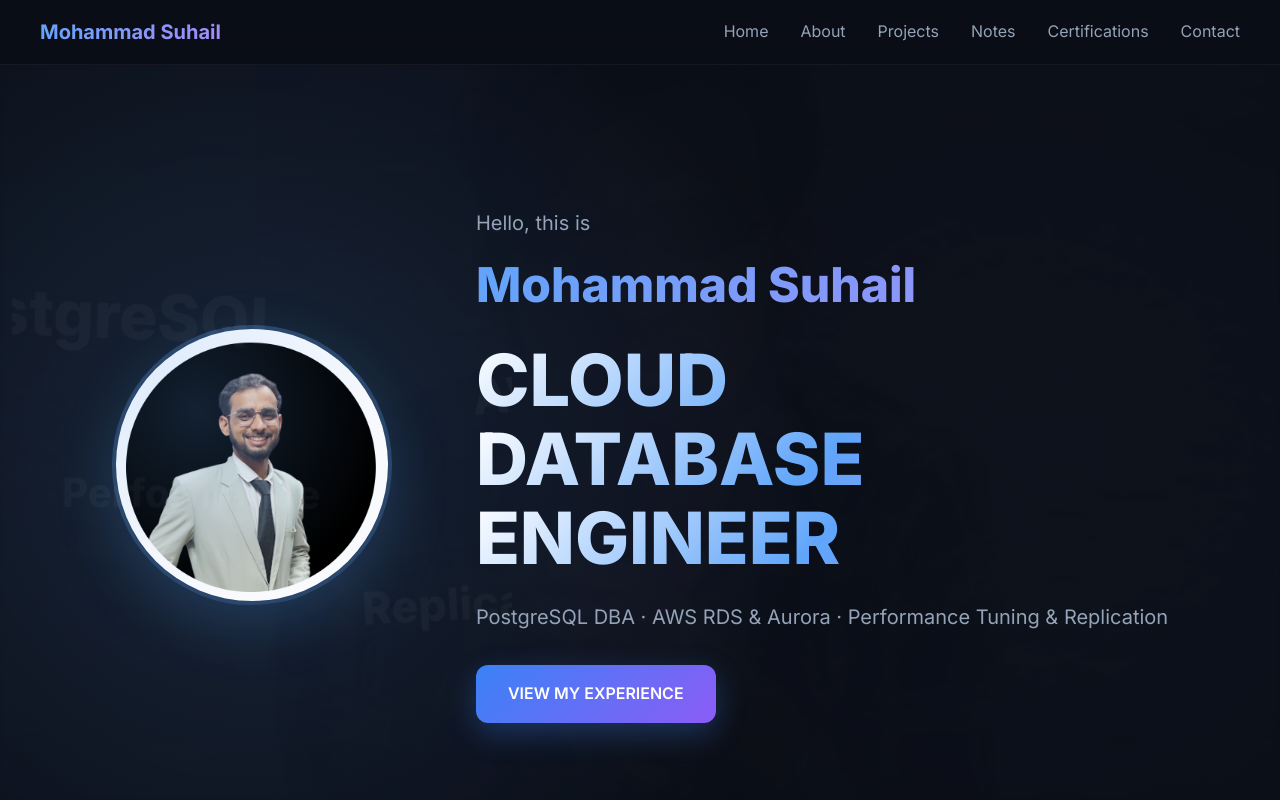
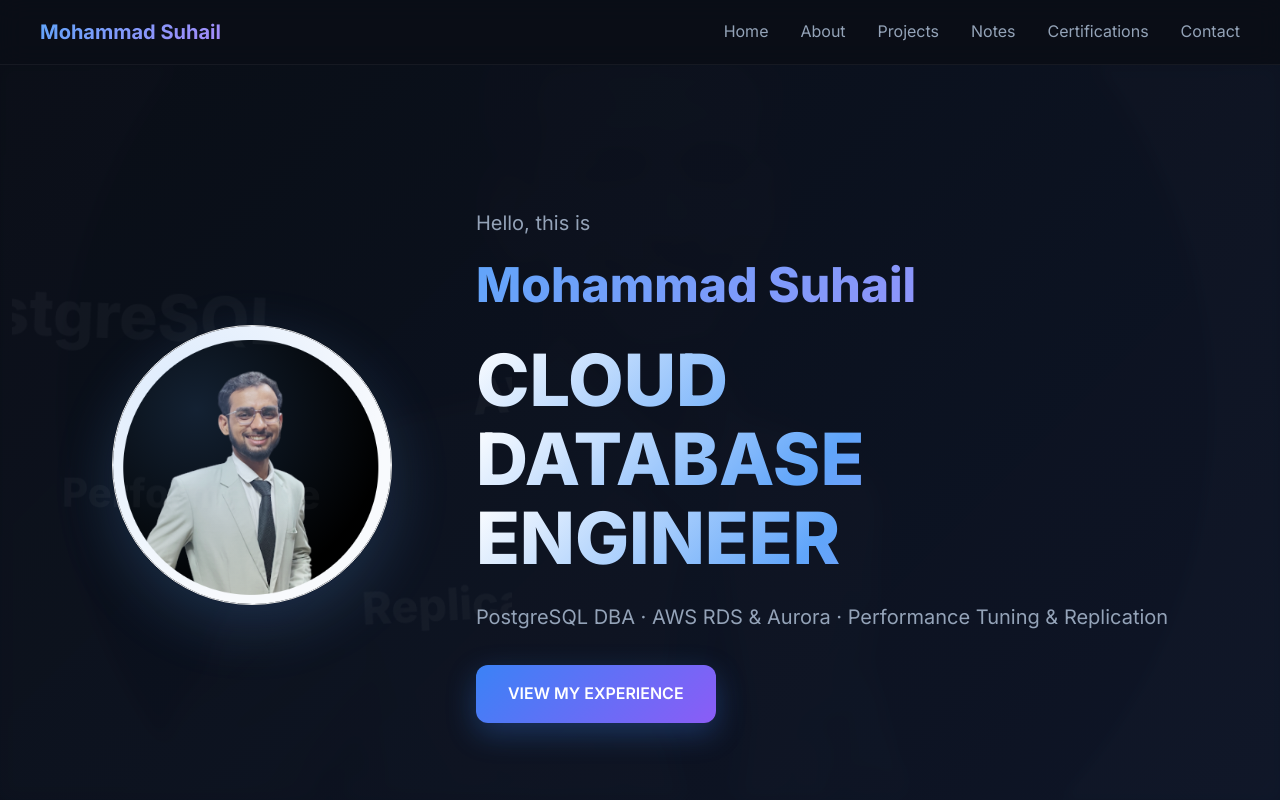
Before and after one commit to mdsuhail-3257/portfolio_claude, a plain HTML site: page index.html in a window 1280 px wide. Shown: the top 800 px of the page. Drawn offline with nearby package versions, Linux system fonts and the light colour scheme.

Commit message:
Refactor hero section styles and profile circle
Updated background image and overlay styles for the hero section. Adjusted border styles and animations for profile circle.

```diff
--- a/styles.css
+++ b/styles.css
@@ -127,17 +127,17 @@ body {
   overflow: hidden;
 }
 
-/* Background image layer (EDIT: Replace with your photo) */
+/* Background image layer - Your photo with light overlay */
 .hero::before {
   content: '';
   position: absolute;
   inset: 0;
-  background-image: url('assets/background.jpg');
+  background-image: url('assets/profile.jpg');
   background-size: cover;
   background-position: center;
   background-attachment: fixed;
-  opacity: 0.12;
-  filter: blur(3px);
+  opacity: 0.08;
+  filter: blur(8px) brightness(1.3);
   z-index: 1;
 }
 
@@ -146,9 +146,7 @@ body {
   content: '';
   position: absolute;
   inset: 0;
-  background: radial-gradient(circle at 20% 50%, rgba(96, 165, 250, 0.15) 0%, rgba(10, 14, 23, 0.9) 50%),
-              radial-gradient(circle at 80% 50%, rgba(167, 139, 246, 0.15) 0%, rgba(10, 14, 23, 0.9) 50%);
-  animation: pulse 8s ease-in-out infinite;
+  background: linear-gradient(135deg, rgba(10, 14, 23, 0.92) 0%, rgba(15, 23, 42, 0.88) 100%);
   z-index: 1;
 }
 
@@ -181,21 +179,22 @@ body {
   height: 280px;
   border-radius: 50%;
   overflow: hidden;
-  border: 4px solid rgba(96, 165, 250, 0.3);
+  border: 1px solid rgba(255, 255, 255, 0.9);
   box-shadow: 0 20px 60px rgba(96, 165, 250, 0.2),
               0 0 100px rgba(167, 139, 246, 0.1);
   position: relative;
   transition: all 0.5s ease;
   animation: borderGlow 3s ease-in-out infinite;
+  padding: 0;
 }
 
 @keyframes borderGlow {
   0%, 100% {
-    border-color: rgba(96, 165, 250, 0.3);
+    border-color: rgba(255, 255, 255, 0.9);
     box-shadow: 0 20px 60px rgba(96, 165, 250, 0.2);
   }
   50% {
-    border-color: rgba(167, 139, 246, 0.5);
+    border-color: rgba(96, 165, 250, 0.8);
     box-shadow: 0 20px 60px rgba(167, 139, 246, 0.3);
   }
 }
@@ -208,6 +207,7 @@ body {
   width: 100%;
   height: 100%;
   object-fit: cover;
+  object-position: center;
   display: block;
   transition: transform 0.5s ease;
 }
```
